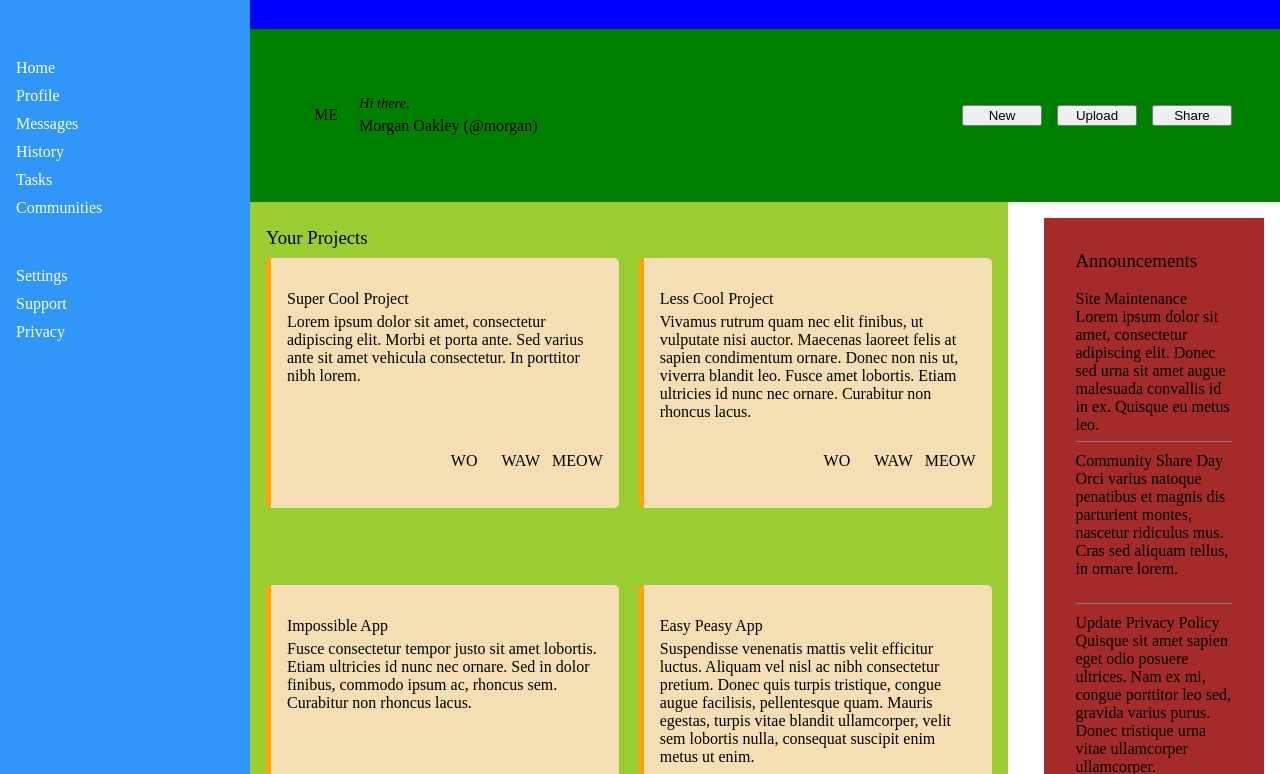
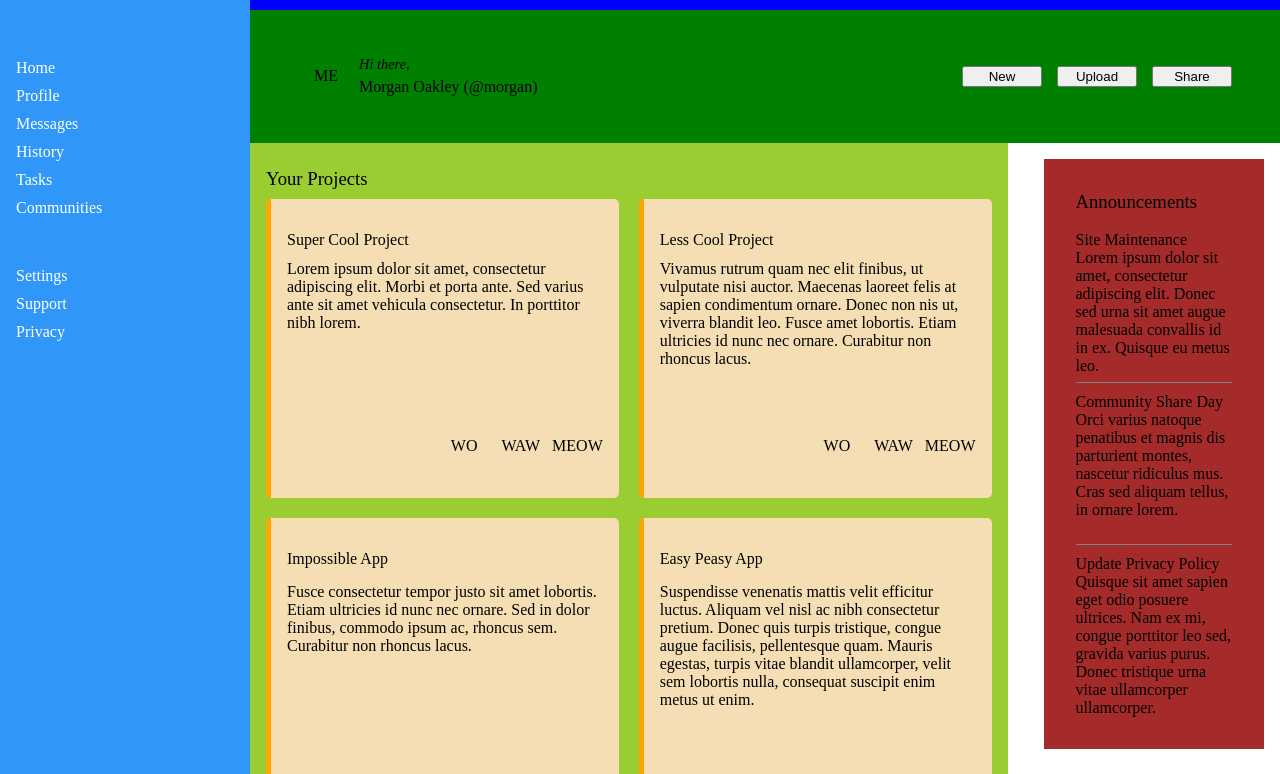
Before and after one commit to gabriel-droidel/admin-dashbord, a plain HTML site: page index.html in a window 1280 px wide. Shown: the part 57-831 px from the top of the page. Drawn offline with Linux system fonts and the light colour scheme.

Commit message:
Fix header sizing

```diff
--- a/style.css
+++ b/style.css
@@ -68,7 +68,7 @@ nav ul {
 /*Main Content*/
 .main-content {
 	display: grid;
-	grid-template-rows: 1fr 4fr;
+	grid-template-rows: 200px 4fr;
 }
 
 /*Header*/
@@ -149,12 +149,11 @@ header .header-bar {
 
 .projects .project-list {
 	display: grid;
-	grid-template-columns: repeat(auto-fit, minmax(300px, 1fr));
+	grid-template-columns: repeat(auto-fit, minmax(250px, 1fr));
 	gap: 20px;
 }
 
 .project-list .project-card {
-	height: 250px;
 	border-left: solid orange 5px;
 	padding: 2rem 1rem;
 	border-radius: 5px;
```
